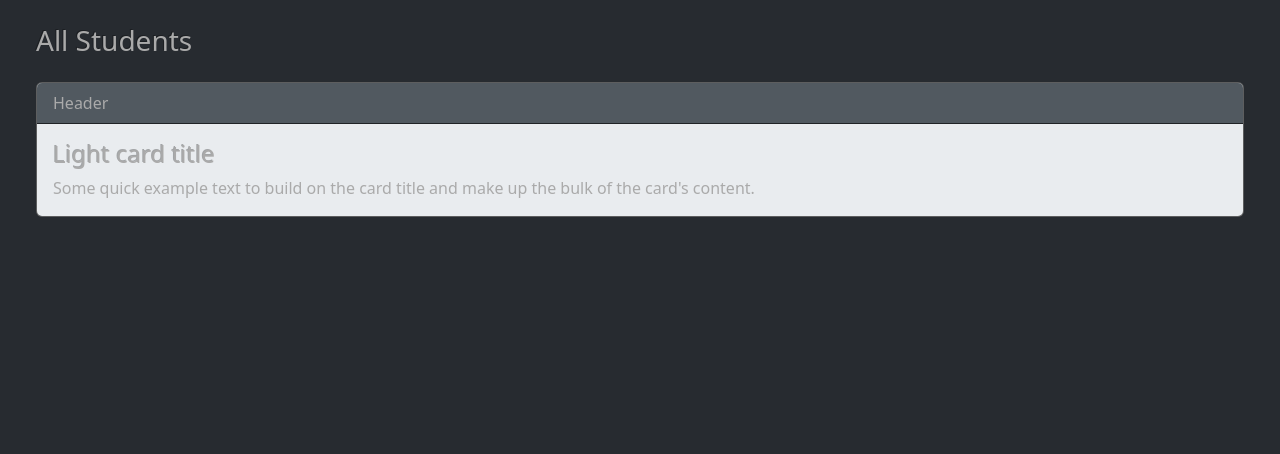
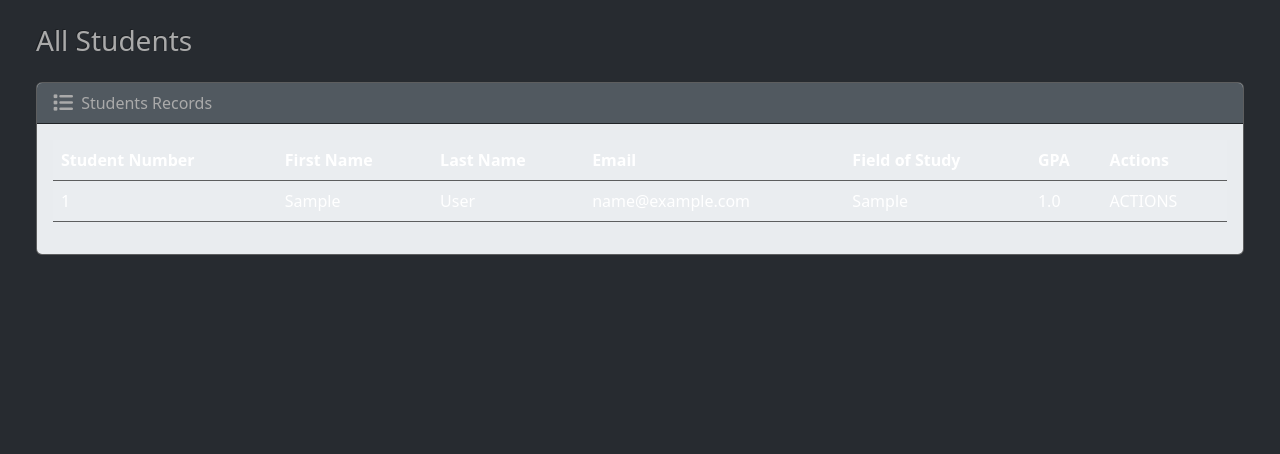
Before and after one commit to CiroJSCH/Student-Management-System, a Django app: page / in a window 1280 px wide. Shown: the part 58-512 px from the top of the page. Run offline with Django 4.2, Linux system fonts and the light colour scheme; tables that the repository leaves empty hold one stand-in row (values such as "Sample post"); some libraries are stand-ins or nearby versions.

Commit message:
feat: render all students with for loop

```diff
--- a/students/templates/students/index.html
+++ b/students/templates/students/index.html
@@ -52,16 +52,48 @@
       <h3 class="m-4">All Students</h3>
       <div class="row">
         <div class="col-12">
+          {% if students %}
           <div class="card bg-light ms-4 me-4 mb-4">
-            <div class="card-header">Header</div>
+            <div class="card-header">
+              <i class="fa-solid fa-list fa-lg"></i>
+              <span class="ms-1">Students Records</span>
+            </div>
             <div class="card-body">
-              <h4 class="card-title">Light card title</h4>
-              <p class="card-text">
-                Some quick example text to build on the card title and make up
-                the bulk of the card's content.
-              </p>
+              <div class="card-text">
+                <div class="table-responsive">
+                  <table class="table table-hover">
+                    <thead>
+                      <tr>
+                        <th scope="col">Student Number</th>
+                        <th scope="col">First Name</th>
+                        <th scope="col">Last Name</th>
+                        <th scope="col">Email</th>
+                        <th scope="col">Field of Study</th>
+                        <th scope="col">GPA</th>
+                        <th scope="col">Actions</th>
+                      </tr>
+                    </thead>
+                    <tbody>
+                      {% for student in students %}
+                      <tr>
+                        <td>{{student.student_number}}</td>
+                        <td>{{student.first_name}}</td>
+                        <td>{{student.last_name}}</td>
+                        <td>{{student.email}}</td>
+                        <td>{{student.field_of_study}}</td>
+                        <td>{{student.gpa}}</td>
+                        <td>ACTIONS</td>
+                      </tr>
+                      {% endfor %}
+                    </tbody>
+                  </table>
+                </div>
+              </div>
             </div>
           </div>
+          {% else %}
+          <h5 class="alert alert-primary ms-4 me-4">No Students Records</h5>
+          {% endif %}
         </div>
       </div>
     </div>
```
